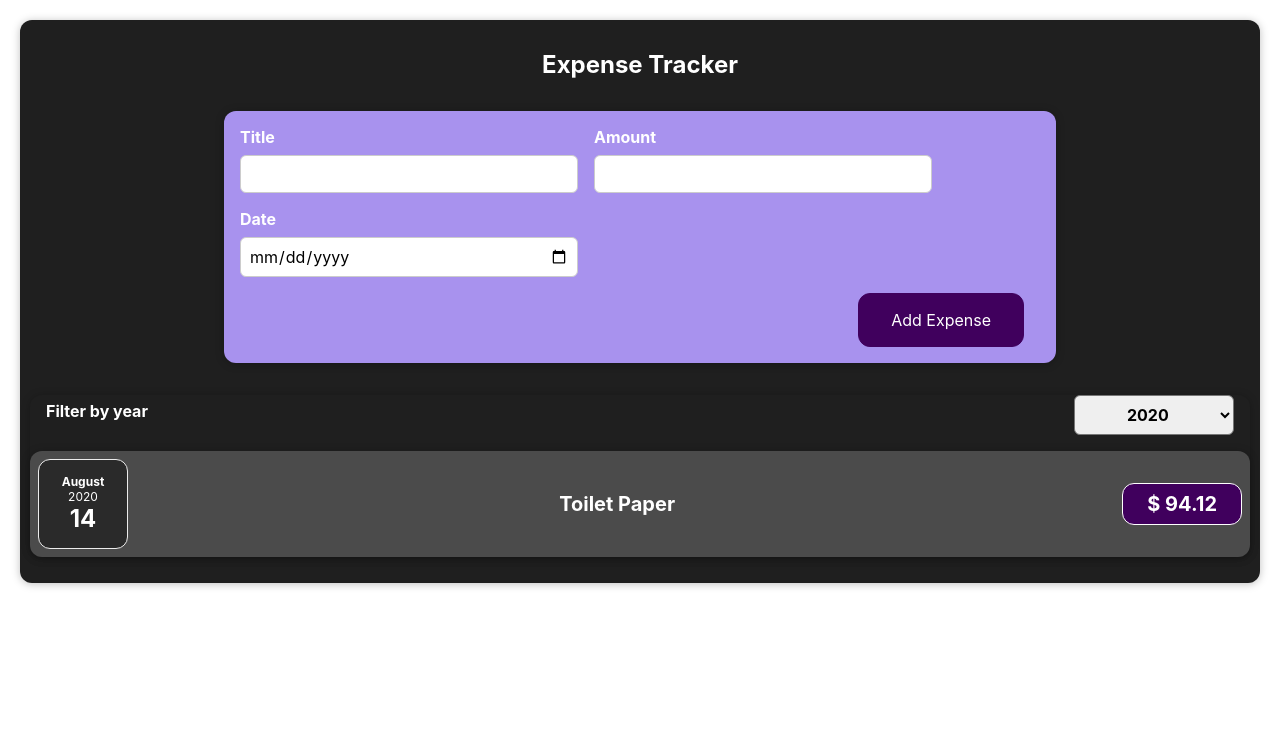
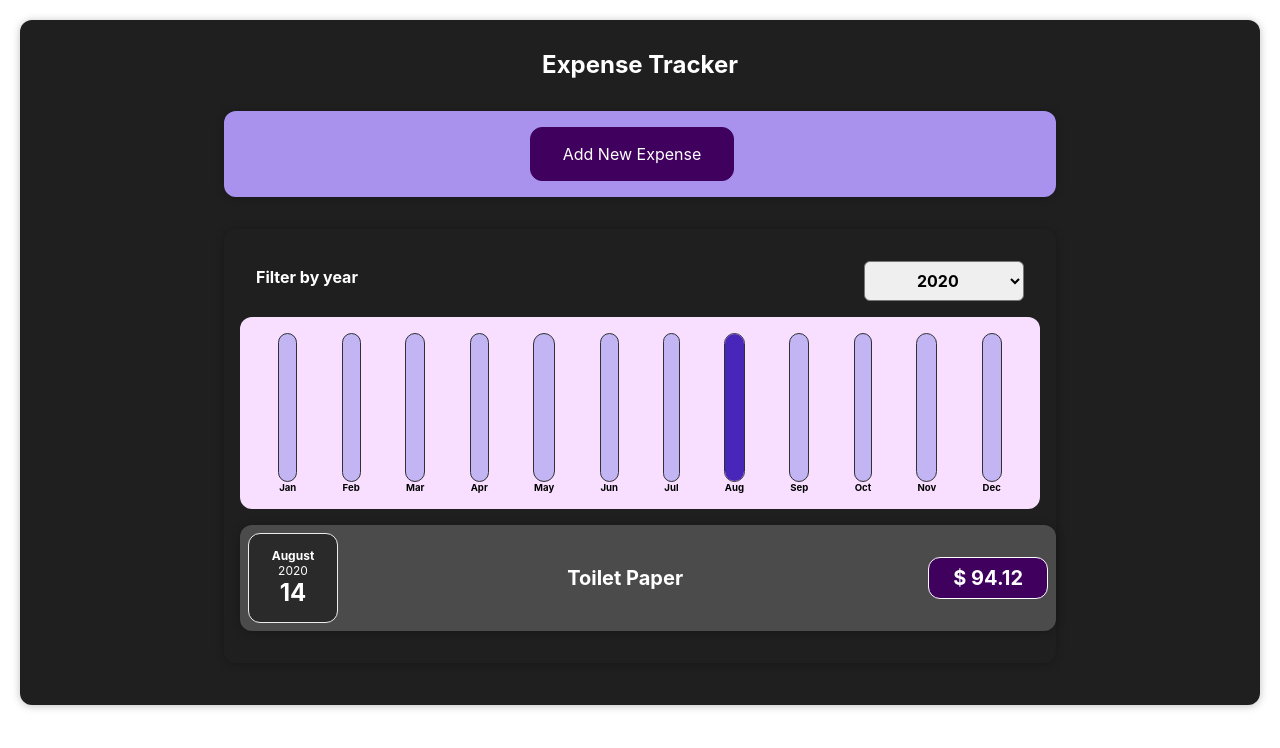
Before and after one commit to dtnya428/expense_tracker_react, a React (Create React App) app: page / in a window 1280 px wide. Shown: the top 748 px of the page. Built offline with nearby package versions, Linux system fonts and the light colour scheme.

Commit message:
Create Chart Component

```diff
--- /dev/null
+++ b/src/components/Chart/Chart.css
@@ -0,0 +1,9 @@
+.chart {
+    padding: 1rem;
+    border-radius: 12px;
+    background-color: #f8dfff;
+    text-align: center;
+    display: flex;
+    justify-content: space-around;
+    height: 10rem;
+}
--- /dev/null
+++ b/src/components/Chart/Chart.js
@@ -0,0 +1,14 @@
+import ChartBar from './ChartBar';
+import './Chart.css';
+
+const Chart = (props) => {
+    const dataPointValues = props.dataPoints.map(dataPoint => dataPoint.value);
+    const totalMaximum = Math.max(...dataPointValues);
+
+    return <div className='chart'>
+        {props.dataPoints.map(dataPoint => <ChartBar key={dataPoint.label} value={dataPoint.value} maxValue={totalMaximum} label={dataPoint.label} />)}
+    </div>
+
+}
+
+export default Chart;
--- /dev/null
+++ b/src/components/Chart/ChartBar.css
@@ -0,0 +1,31 @@
+.chart-bar {
+    height: 100%;
+    display: flex;
+    flex-direction: column;
+    align-items: center;
+}
+
+.chart-bar__inner {
+    height: 100%;
+    width: 100%;
+    border: 1px solid #313131;
+    border-radius: 12px;
+    background-color: #c3b4f3;
+    overflow: hidden;
+    display: flex;
+    flex-direction: column;
+    justify-content: flex-end;
+}
+
+.chart-bar__fill {
+    background-color: #4826b9;
+    width: 100%;
+    transition: all 0.3s ease-out;
+}
+
+.chart-bar__label {
+    font-weight: bold;
+    font-size: 0.6rem;
+    text-align: center;
+    color: black;
+}
--- /dev/null
+++ b/src/components/Chart/ChartBar.js
@@ -0,0 +1,20 @@
+import './ChartBar.css';
+
+const ChartBar = (props) => {
+
+    let barFillHeight = '0%';
+
+    if (props.maxValue > 0) {
+        barFillHeight = Math.round((props.value / props.maxValue) * 100) + '%';
+    }
+
+    return <div className='chart-bar'>
+        <div className='chart-bar__inner'>
+            <div className='chart-bar__fill' style={{ height: barFillHeight }}></div>
+        </div>
+        <div className='chart-bar__label'>{props.label}</div>
+    </div>
+
+}
+
+export default ChartBar;
--- a/src/components/Expenses/Expenses.js
+++ b/src/components/Expenses/Expenses.js
@@ -2,6 +2,7 @@
 import Card from "../UI/Card";
 import ExpensesFilter from "./ExpensesFilter";
 import ExpensesList from './ExpensesList';
+import ExpensesChart from './ExpensesChart';
 
 function Expenses(props) {
 
@@ -21,6 +22,7 @@
                 onSelectFilter={applySelectedFilterHandler}
                 selected={filteredYear}
             />
+            <ExpensesChart expenses={filteredExpenses} />
             <ExpensesList items={filteredExpenses} />
         </Card>
     );
--- /dev/null
+++ b/src/components/Expenses/ExpensesChart.js
@@ -0,0 +1,28 @@
+import Chart from "../Chart/Chart";
+
+const ExpensesChart = (props) => {
+
+    const chartDataPoints = [
+        { label: 'Jan', value: 0 },
+        { label: 'Feb', value: 0 },
+        { label: 'Mar', value: 0 },
+        { label: 'Apr', value: 0 },
+        { label: 'May', value: 0 },
+        { label: 'Jun', value: 0 },
+        { label: 'Jul', value: 0 },
+        { label: 'Aug', value: 0 },
+        { label: 'Sep', value: 0 },
+        { label: 'Oct', value: 0 },
+        { label: 'Nov', value: 0 },
+        { label: 'Dec', value: 0 }
+    ];
+
+    for (const expense of props.expenses) {
+        const expenseMonth = expense.date.getMonth(); // starting at 0 => January
+        chartDataPoints[expenseMonth].value += expense.amount;
+    }
+
+    return <Chart dataPoints={chartDataPoints} />
+}
+
+export default ExpensesChart;
--- a/src/components/NewExpense/ExpenseForm.js
+++ b/src/components/NewExpense/ExpenseForm.js
@@ -18,32 +18,22 @@
         setEnteredDate(event.target.value);
     }
 
-    // const inputChangeHandler = (identifier, value) => {
-    //     if (identifier === 'title') {
-    //         setEnteredTitle(value);
-    //     } else if (identifier === 'date') {
-    //         setEnteredDate(value);
-    //     } else {
-    //         setEnteredAmount(value);
-    //     }
-    // }
-
     const submitHandler = (event) => {
-        event.preventDefault(); // prevents default request
+        event.preventDefault(); // prevents default requests cause by type=submit
 
         const expenseData = {
             title: enteredTitle,
-            amount: enteredAmount,
+            amount: +enteredAmount,
             date: new Date(enteredDate)
         };
 
         props.onSaveExpenseData(expenseData);
-
-        // console.log(expenseData);
         setEnteredTitle('');
         setEnteredAmount('');
         setEnteredDate('');
     }
+
+
 
     return (
         <form onSubmit={submitHandler}>
@@ -62,32 +52,11 @@
                 </div>
             </div>
             <div className='new-expense__actions'>
+                <button type='button' onClick={props.onCancel}>Cancel</button>
                 <button type='submit'>Add Expense</button>
             </div>
         </form>
-
-        // Alt
-        // <form>
-        //     <div className='new-expense__controls'>
-        //         <div className='new-expense__control'>
-        //             <label>Title</label>
-        //             <input type='text' onChange={(event) => inputChangeHandler('title', event.target.value)} />
-        //         </div>
-        //         <div className='new-expense__control'>
-        //             <label>Amount</label>
-        //             <input type='number' min='0.01' step='0.01' onChange={(event) => inputChangeHandler('amount', event.target.value)} />
-        //         </div>
-        //         <div className='new-expense__control'>
-        //             <label>Date</label>
-        //             <input type='date' min='2022-01-01' max='2024-12-31' onChange={(event) => inputChangeHandler('date', event.target.value)} />
-        //         </div>
-        //     </div>
-        //     <div className='new-expense__actions'>
-        //         <button type='submit'>Add Expense</button>
-        //     </div>
-        // </form>
     );
-
 };
 
 export default ExpenseForm;
--- a/src/components/NewExpense/NewExpense.js
+++ b/src/components/NewExpense/NewExpense.js
@@ -1,7 +1,10 @@
+import { useState } from 'react';
 import './NewExpense.css';
 import ExpenseForm from './ExpenseForm';
 
 const NewExpense = (props) => {
+
+    const [isAddingExpense, setIsAddingNewExpense] = useState(false);
 
     const saveExpenseDataHandler = (enteredExpenseData) => {
         const expenseData = {
@@ -11,9 +14,28 @@
         props.onAddExpense(expenseData);
     };
 
+    const addNewExpenseHandler = () => {
+        setIsAddingNewExpense(true);
+    }
+
+    const cancelAddingNewExpenseHandler = () => {
+        setIsAddingNewExpense(false);
+    }
+
+    let runExpenseForm = '';
+
+    if (!isAddingExpense) {
+        runExpenseForm = <button onClick={addNewExpenseHandler}>Add New Expense</button>
+    } else {
+        runExpenseForm = <ExpenseForm
+            onSaveExpenseData={saveExpenseDataHandler}
+            onCancel={cancelAddingNewExpenseHandler}
+        />
+    }
+
     return (
         <div className='new-expense'>
-            <ExpenseForm onSaveExpenseData={saveExpenseDataHandler} />
+            {runExpenseForm}
         </div>
     );
 
--- a/src/components/UI/Card.css
+++ b/src/components/UI/Card.css
@@ -1,4 +1,8 @@
 .card {
     border-radius: 12px;
     box-shadow: 0 1px 8px rgba(0, 0, 0, 0.25);
+    padding: 1rem;
+    margin: 2rem auto;
+    width: 50rem;
+    max-width: 100%;
 }
```
Also changed, not shown: src/components/Expenses/expenseItem.js (+0 -9 lines).
